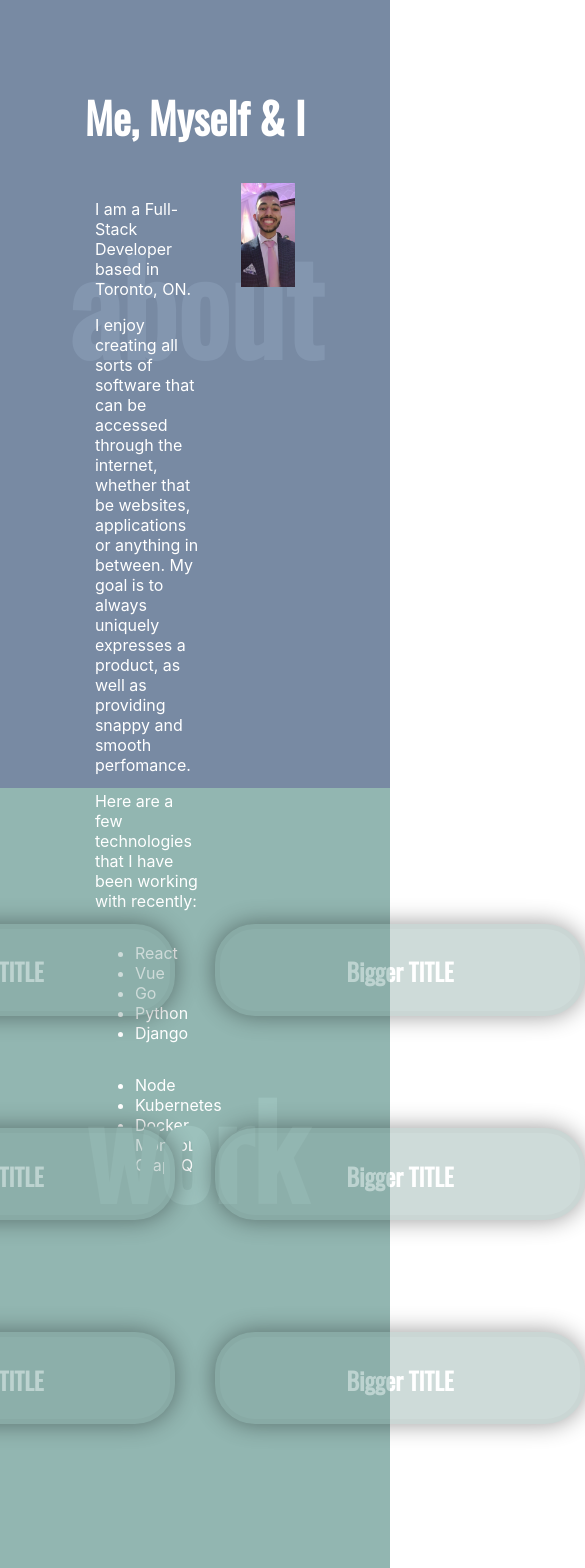
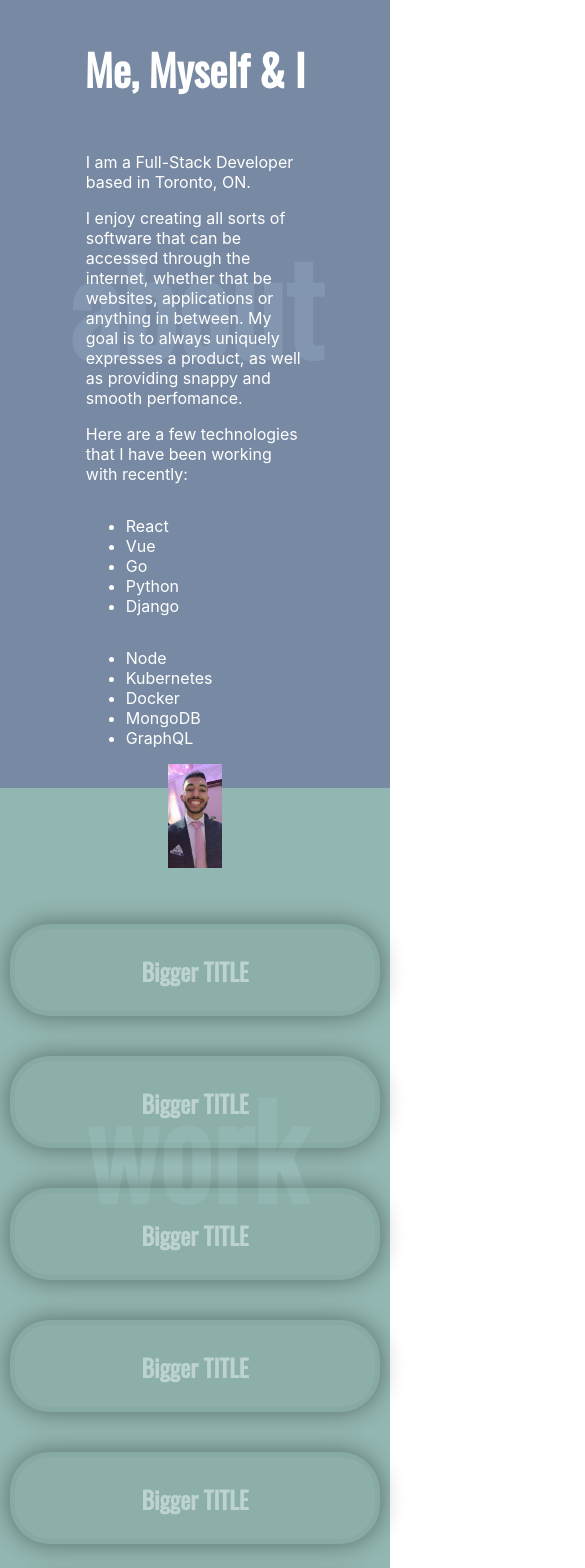
Before and after one commit to NikAtNight/oldportfolio, a React (Create React App) app: page / in a window 390 px wide. Shown: the part 900-2468 px from the top of the page, 585 px wide, since content can reach past the window. Built offline with nearby package versions, Linux system fonts and the light colour scheme.

Commit message:
Almost completely mobile friendly

```diff
--- a/src/components/About/about.css
+++ b/src/components/About/about.css
@@ -47,3 +47,22 @@
         font-size: 32vw;
     }
 }
+
+@media screen and (max-width: 810px) {
+    .about-layout {
+        display: inline-block;
+    }
+
+    .about-content {
+        width: 80%;
+    }
+
+    .about-picture {
+        margin: 0 auto;
+        width: 20%;
+    }
+
+    .about-container {
+        top: -7.5%;
+    }
+}
--- a/src/components/Contact/contact.css
+++ b/src/components/Contact/contact.css
@@ -48,3 +48,15 @@
         font-size: 32vw;
     }
 }
+
+@media screen and (max-width: 768px) {
+    .contact-container p {
+        width: 100%;
+    }
+}
+
+@media screen and (max-width: 500px) {
+    .contact-container p {
+        width: 100%;
+    }
+}
--- a/src/components/Work/work.css
+++ b/src/components/Work/work.css
@@ -30,4 +30,13 @@
     .work {
         font-size: 32vw;
     }
+
 }
+
+@media screen and (max-width: 810px) {
+    .column-grid {
+        display: grid;
+        grid-template-columns: auto;
+        padding: 10px;
+    }
+}
```
